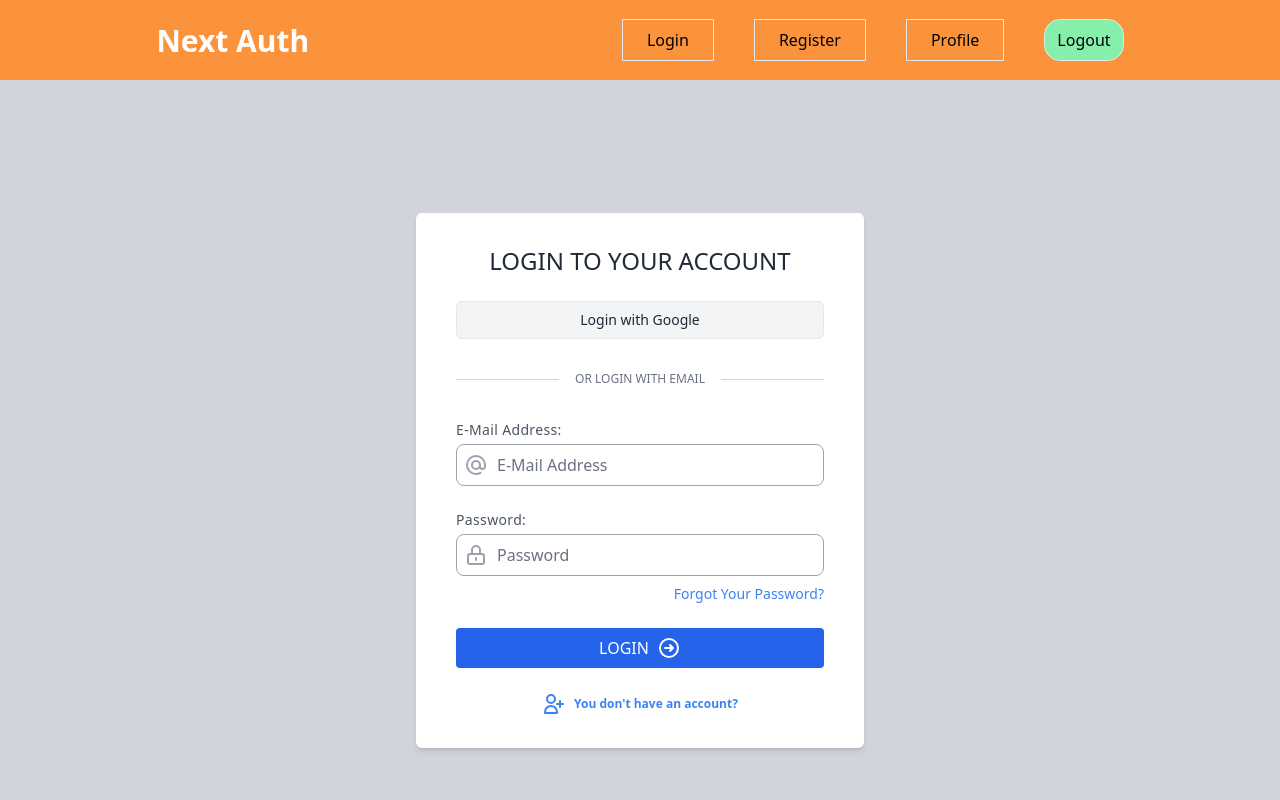
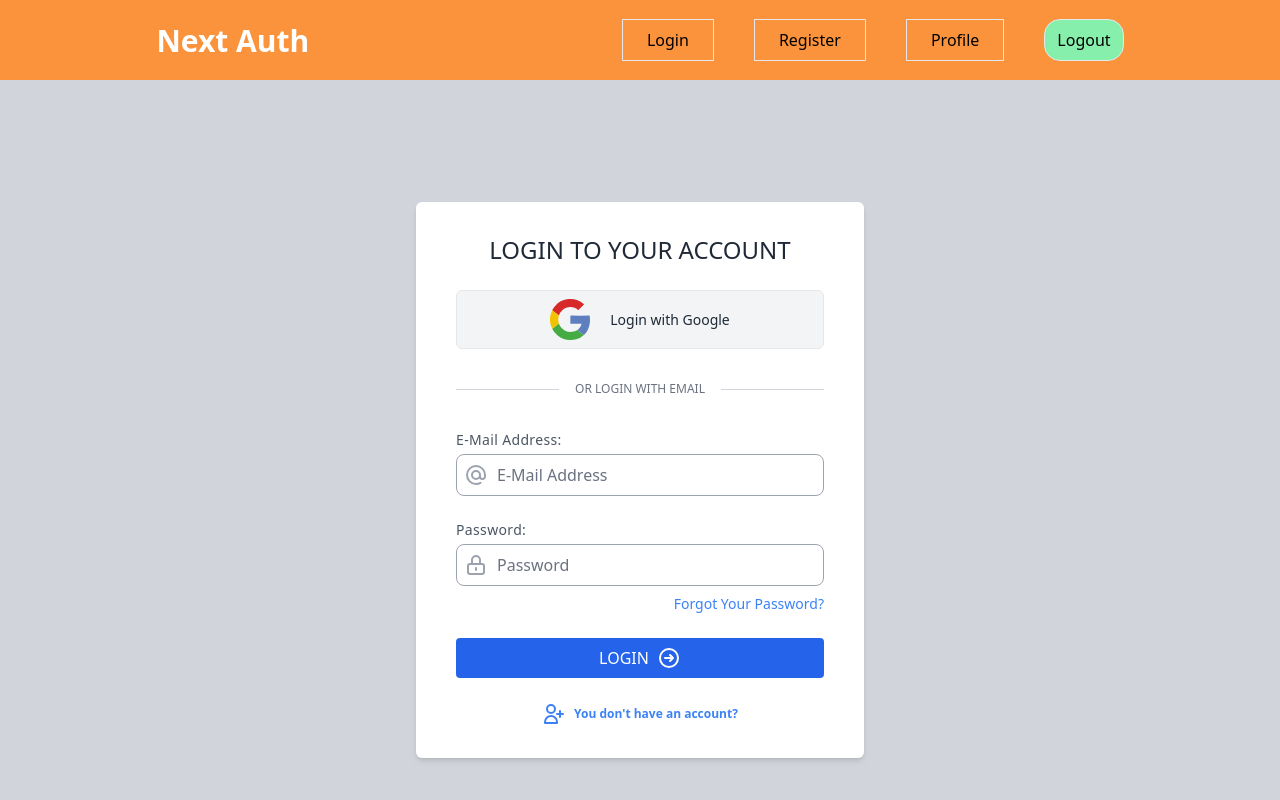
Before and after one commit to Junaidhkn/next_tailwind_forms_auth, a Next.js app: page /auth/login in a window 1280 px wide. Shown: the top 800 px of the page. Built offline with nearby package versions, Linux system fonts and the light colour scheme.

Commit message:
Icon added

```diff
--- a/pages/auth/login.js
+++ b/pages/auth/login.js
@@ -1,3 +1,4 @@
+import Image from 'next/image.js';
 import Link from 'next/link.js';
 import React from 'react';
 
@@ -8,7 +9,14 @@ const login = () => {
 				<div className='font-medium self-center text-xl sm:text-2xl uppercase text-gray-800'>
 					Login To Your Account
 				</div>
-				<button className='relative mt-6 border rounded-md py-2 text-sm text-gray-800 bg-gray-100 hover:bg-gray-200'>
+				<button className='flex items-center justify-center gap-5 relative mt-6 border rounded-md py-2 text-sm text-gray-800 bg-gray-100 hover:bg-gray-200'>
+					<Image
+						className=' w-[40px] h-auto '
+						src='/Images/google.svg'
+						width={30}
+						height={30}
+						alt='Google'
+					/>
 					<span>Login with Google</span>
 				</button>
 				<div className='relative mt-10 h-px bg-gray-300'>
```
Also changed, not shown: public/Images/google.svg (added).
